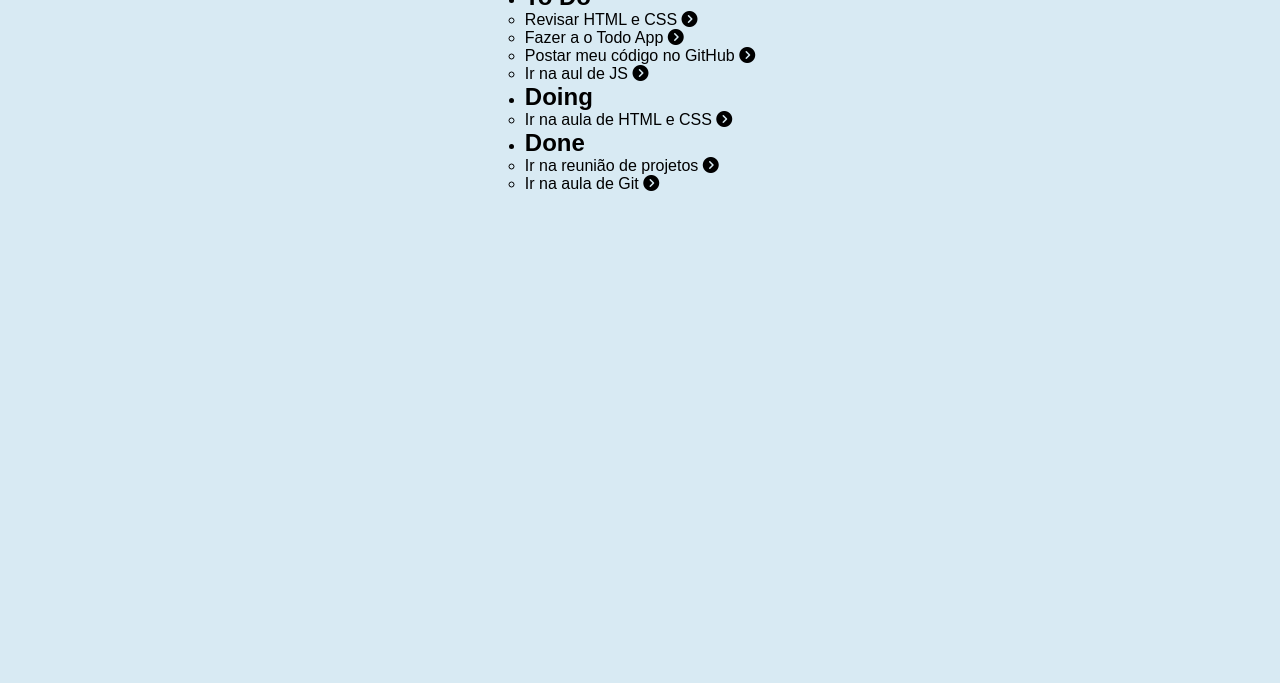
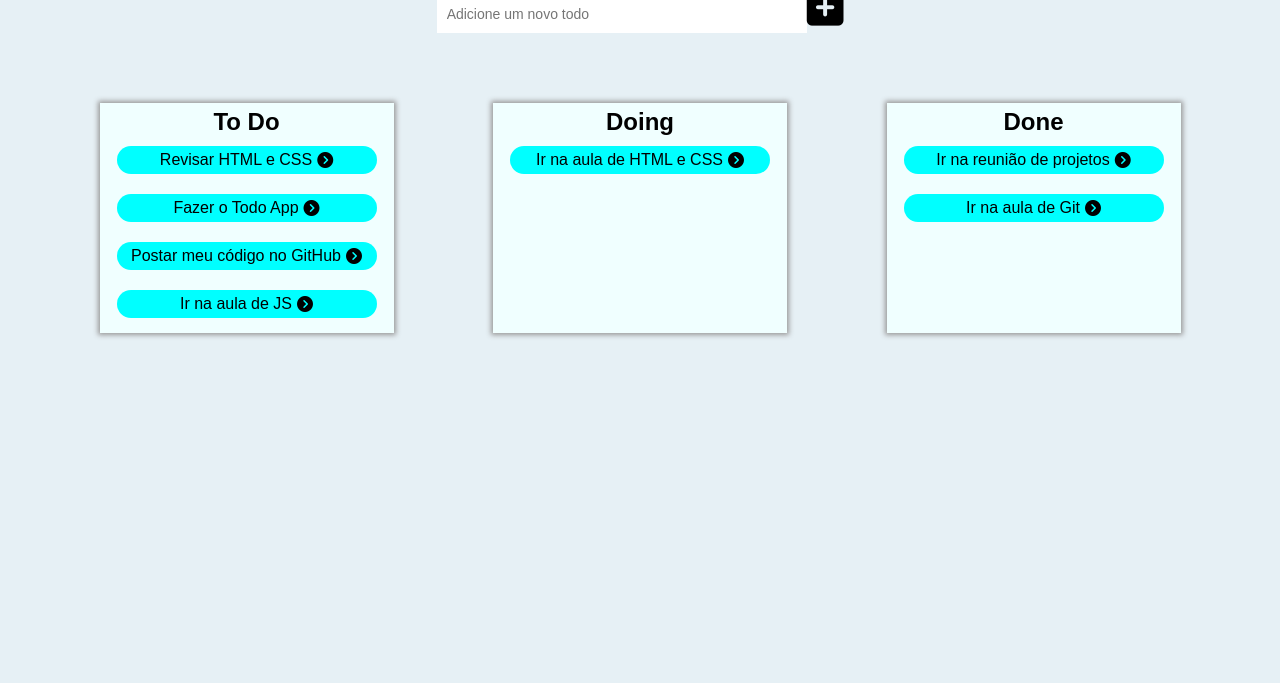
Before and after one commit to JoaoVit0r/practice-todo-list-HTML-e-CSS, a plain HTML site: page index.html in a window 1280 px wide. Shown: the part 117-800 px from the top of the page. Drawn offline with Linux system fonts and the light colour scheme.

Commit message:
css continuation

```diff
--- a/css/style.css
+++ b/css/style.css
@@ -6,30 +6,75 @@
 html, body{
     height: 100%;
     font-family: sans-serif;
-    background: rgb(216,234,243);
+    background: rgb(230, 240, 245);
 }
 
 header{
     display: flex;
     width: 100%;
-    height: 100px;
+    height: 200px;
     flex-direction: column;
     justify-content: center;
     align-items: center;
 }
-/*
-header .search{
+
+header h1{
+    font-size: 45px;
+}
+
+header .add{
     display: flex;
-    left: 5%;
-    width: 90%;
-    height: 50px;
-    position: relative;
-}*/
+}
 
-.topics {
+header input{
+    border: none;
+    font-size: 14px;
+    padding: 10px;
+    margin-top: 10px;
+    width: 350px;
+}
+header button {
+    border: none;
+    background-color: rgb(230, 240, 245);
+    font-size: 42px;
+}
+
+
+.topics ul{
+    margin: 10px;
     display: flex;
+    flex-direction: row;
+    flex-wrap: wrap; /*Quebra caso seja necessario*/
+    justify-content: space-evenly;
+}
 
+.topics ul li{
+    display: flex;
     flex-direction: column;
+    align-items: center;
+    background-color: azure;
+    margin: 10px;
+    padding: 5px;
+    list-style-type: none;
+    box-shadow: 0 0 5px 2px #999;
+}
+
+.topics ul li .sub-topic{
+    display: flex;
+    margin: 0px 2px;
+    flex-direction: column;
+}
+
+.topics ul li .sub-topic li{
+    display: flex;
+    width: 250px;
+    background-color: aqua;
+    flex-direction: row;
     justify-content: center;
-    align-items: center;
+    border-radius: 20px;
+    box-shadow: none;
 }
+
+.topics ul li .sub-topic li i {
+    margin-left: 5px;
+}
--- a/index.html
+++ b/index.html
@@ -9,7 +9,7 @@
     <body>
         <header>
             <h1>TODO APP</h1>
-            <div class="search">
+            <div class="add">
                 <input type="text" placeholder="Adicione um novo todo">
                 <button><i class="fas fa-plus-square"></i></button>
             </div>
@@ -19,22 +19,22 @@
             <ul>
                 <li>
                     <h2>To Do</h2>
-                    <ul>
+                    <ul class="sub-topic">
                         <li>Revisar HTML e CSS <i class="fas fa-chevron-circle-right"></i></li>
-                        <li>Fazer a o Todo App <i class="fas fa-chevron-circle-right"></i></li>
+                        <li>Fazer o Todo App <i class="fas fa-chevron-circle-right"></i></li>
                         <li>Postar meu código no GitHub <i class="fas fa-chevron-circle-right"></i></li>
-                        <li>Ir na aul de JS <i class="fas fa-chevron-circle-right"></i></li>
+                        <li>Ir na aula de JS <i class="fas fa-chevron-circle-right"></i></li>
                     </ul>
                 </li>
                 <li>
                     <h2>Doing</h2>
-                    <ul>
+                    <ul class="sub-topic">
                         <li>Ir na aula de HTML e CSS <i class="fas fa-chevron-circle-right"></i></li>
                     </ul>
                 </li>
                 <li>
                     <h2>Done</h2>
-                    <ul>
+                    <ul class="sub-topic">
                         <li>Ir na reunião de projetos <i class="fas fa-chevron-circle-right"></i></li>
                         <li>Ir na aula de Git <i class="fas fa-chevron-circle-right"></i></li>
                     </ul>
```
